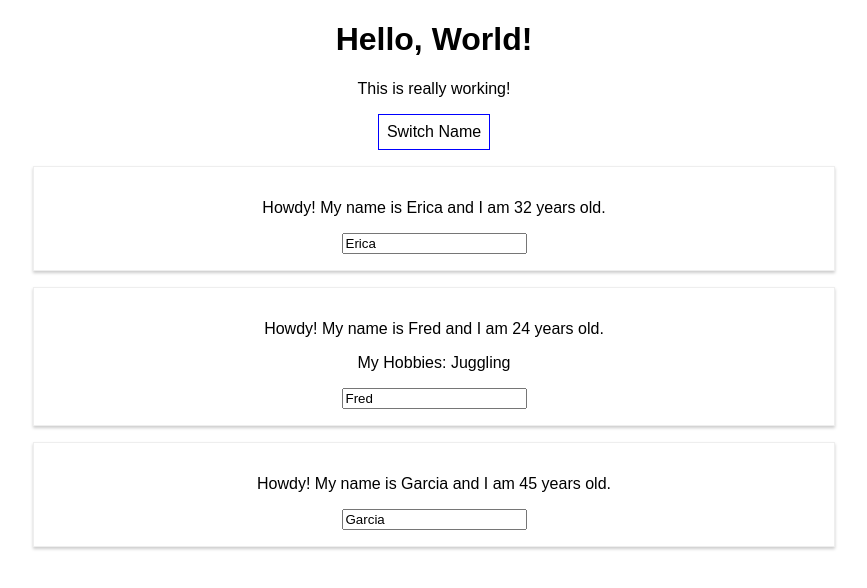
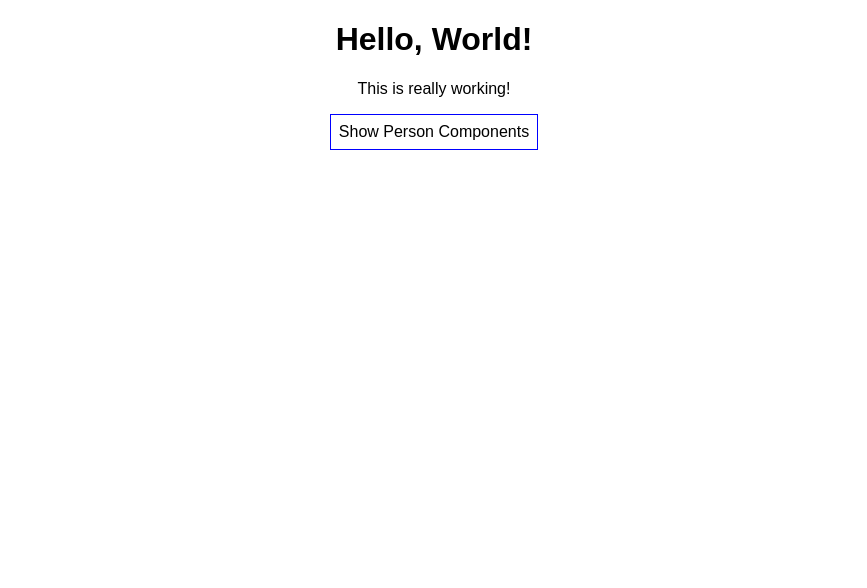
Before and after one commit to evannor/react-complete-guide, a React (Create React App) app: page / in a window 1280 px wide. Shown: the top 588 px of the page, without its empty margins (206-1073 px from the left). Built offline with nearby package versions, Linux system fonts and the light colour scheme.

Commit message:
Render content conditionally

```diff
--- a/src/App.js
+++ b/src/App.js
@@ -9,6 +9,7 @@
       { name: "Fred", age: 24 },
       { name: "Garcia", age: 45 },
     ],
+    showPersons: false,
   };
 
   switchNameHandler = (newName) => {
@@ -33,6 +34,15 @@
     });
   };
 
+  // toggle whether or not we show the div containing the Person components
+  togglePersonsHandler = () => {
+    // saves the current state in a variable
+    const doesShow = this.state.showPersons;
+    console.log(doesShow);
+    // Change the state so that showPersons is changed between true and false
+    this.setState({ showPersons: !doesShow });
+  };
+
   render() {
     const style = {
       backgroundColor: "white",
@@ -45,9 +55,12 @@
       <div className="App">
         <h1>Hello, World!</h1>
         <p>This is really working!</p>
-        <button style={style} onClick={() => this.switchNameHandler("Becky")}>
-          Switch Name
+        <button style={style} onClick={this.togglePersonsHandler}>
+          Show Person Components
         </button>
+        {/* Use a ternary expression to conditionally render the div and children nodes/elements */}
+        {this.state.showPersons ? (
+          <div>
             <Person
               name={this.state.persons[0].name}
               age={this.state.persons[0].age}
@@ -65,6 +78,8 @@
               age={this.state.persons[2].age}
             />
           </div>
+        ) : null}
+      </div>
     );
   }
 }
```
Lines whose indentation alone changed are shown as unchanged.
